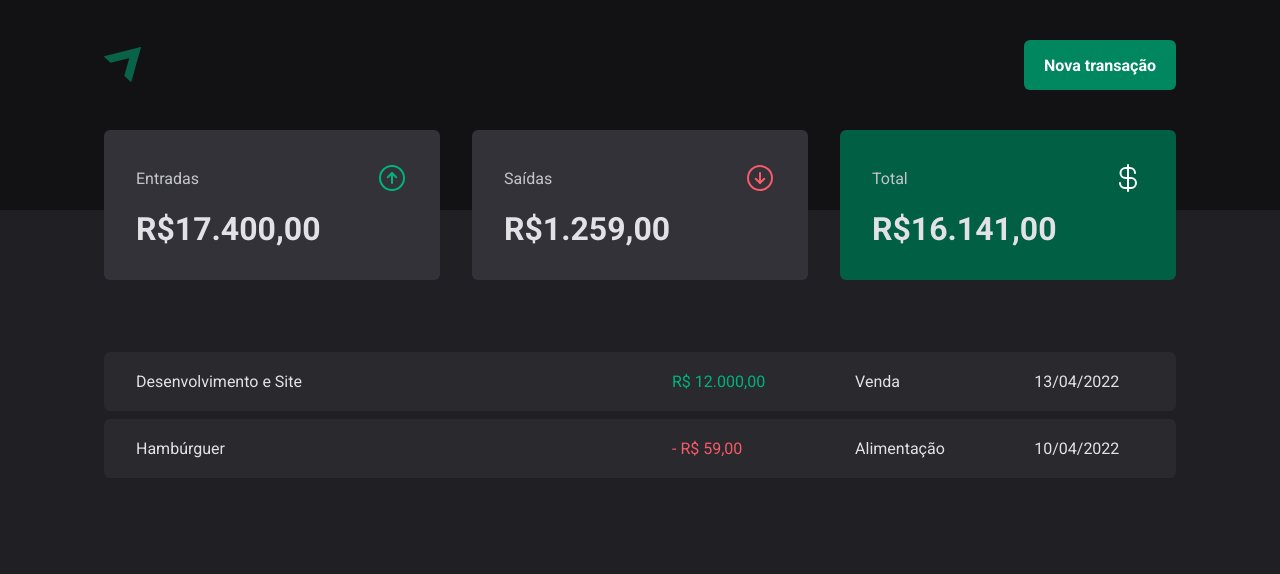
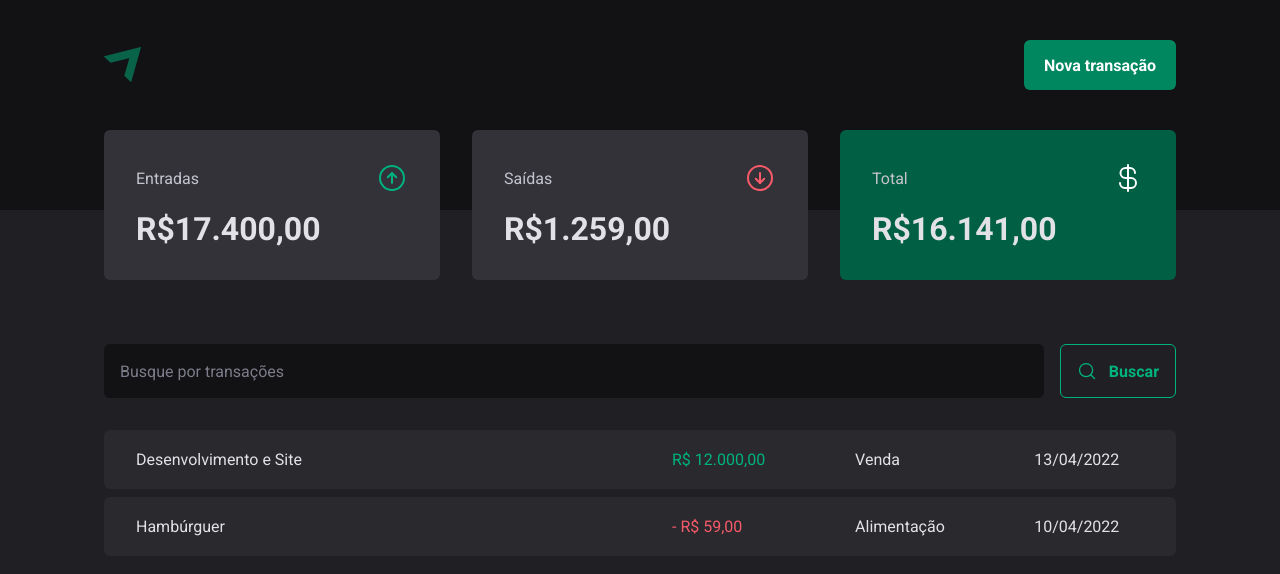
Before and after one commit to YasminFerrariDias/03-dt-money, a React (Vite) app: page / in a window 1280 px wide. Shown: the top 574 px of the page. Built offline with nearby package versions, Linux system fonts and the light colour scheme.

Commit message:
Criação do Componente: SearchForm

```diff
--- /dev/null
+++ b/src/components/SearchForm/index.tsx
@@ -0,0 +1,15 @@
+import { MagnifyingGlass } from "phosphor-react";
+import { SearchFormContainer } from "./styles";
+
+export function Searchform() {
+  return (
+    <SearchFormContainer>
+      <input type="text" placeholder="Busque por transações" />
+
+      <button type="submit">
+        <MagnifyingGlass size={20} />
+        Buscar
+      </button>
+    </SearchFormContainer>
+  )
+}
--- /dev/null
+++ b/src/components/SearchForm/styles.ts
@@ -0,0 +1,43 @@
+import styled from "styled-components";
+
+export const SearchFormContainer = styled.form`
+  display: flex;
+  gap: 1rem;
+
+  input {
+    flex: 1rem;
+    border-radius: 6px;
+    border: 0;
+    background: ${props => props.theme['gray-900']};
+    color: ${props => props.theme['gray-300']};
+    padding: 1rem;
+
+    &::placeholder {
+    color: ${props => props.theme['gray-500']};
+    }
+  }
+
+  button {
+    display: flex;
+    align-items: center;
+    gap: 0.75rem;
+
+    border: 0;
+    padding: 1rem;
+    background: transparent;
+    border: 1px solid ${props => props.theme['green-300']};
+    color: ${props => props.theme['green-300']};
+    font-weight: bold;
+    border-radius: 6px;
+
+    &:hover {
+      background: ${props => props.theme['green-500']};
+      border-color: ${props => props.theme['green-500']};
+      color: ${props => props.theme.white};
+      transition:
+        background-color 0.2s,
+        color 0.2s,
+        border-color 0.2s;
+    }
+  }
+`;
--- a/src/pages/Transactions/index.tsx
+++ b/src/pages/Transactions/index.tsx
@@ -1,4 +1,5 @@
 import { Header } from "../../components/Header";
+import { Searchform } from "../../components/SearchForm";
 import { Summary } from "../../components/Summary";
 import { PriceHighlight, TransactionsContainer, TransactionsTable } from "./styles";
 
@@ -9,6 +10,8 @@
       <Summary />
 
       <TransactionsContainer>
+        <Searchform />
+
         <TransactionsTable>
           <tbody>
             <tr>
```
